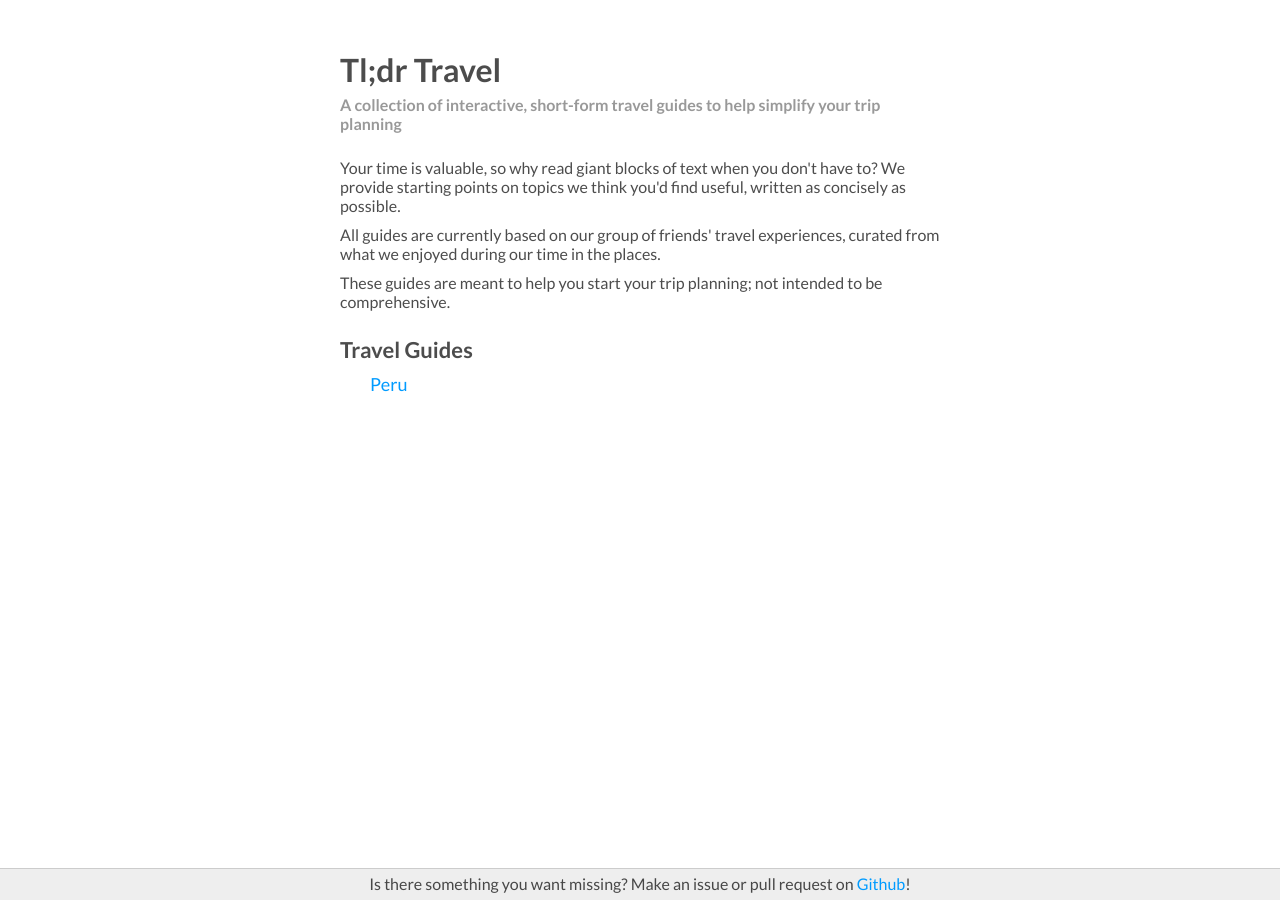
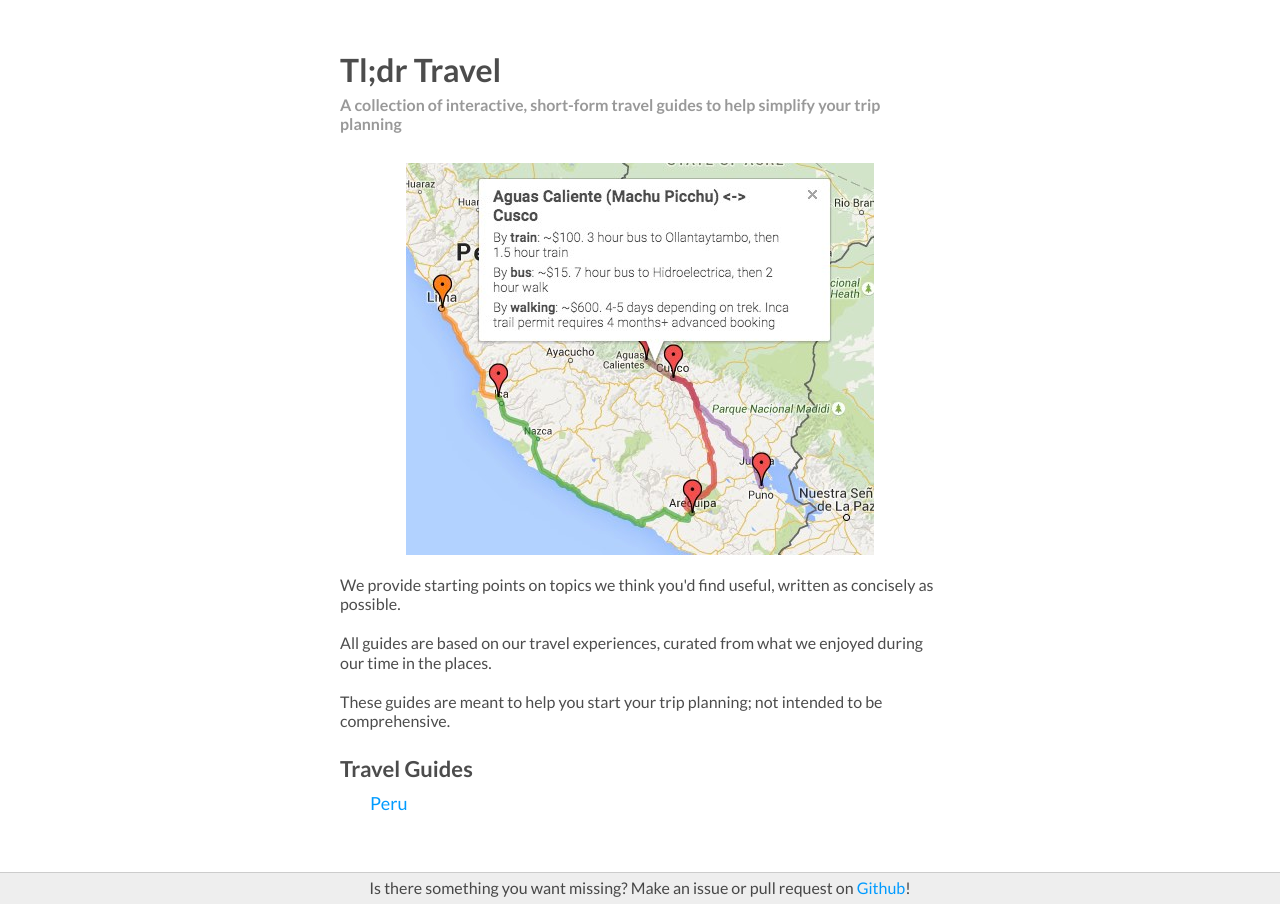
Before and after one commit to amytang0/tldr-travel, a Jekyll site: the page built from index.html, in a window 1280 px wide. Built offline with Jekyll 4.4.1, drawn with Linux system fonts in a browser that asks for light colours.

Commit message:
front page less gross

```diff
--- a/css/main.css
+++ b/css/main.css
@@ -109,11 +109,20 @@ ul li {
 }
 
 .main-description {
-  margin-top: 25px;
+  margin-top: 30px;
 }
 
 .main-description p {
-  margin-bottom: 10px;
+  margin-bottom: 20px;
+  line-height: 1.2;
+}
+
+.main-description img {
+  margin: 20px auto;
+  text-align: center;
+  display: block;
+  max-width: 100%;
+  height: auto;
 }
 
 .subheader {
@@ -141,7 +150,7 @@ ul li {
 
 .guides-list {
   font-size: 18px;
-  padding-bottom: 70px;
+  padding-bottom: 90px;
 }
 
 .loading {
--- a/index.html
+++ b/index.html
@@ -11,11 +11,12 @@ title: Tl;dr Travel
 
   <div class="main-description">
 
-  <p>Your time is valuable, so why read giant blocks of text when you don't have
-  to? We provide starting points on topics we think you'd find useful, written
+    <img src="/main.jpg" />
+
+    <p>We provide starting points on topics we think you'd find useful, written
   as concisely as possible.</p>
 
-    <p>All guides are currently based on our group of friends' travel experiences,
+    <p>All guides are based on our travel experiences,
   curated from what we enjoyed during our time in the places.</p>
 
     <p>These guides are meant to help you start your trip planning; not intended
--- a/js/city.js
+++ b/js/city.js
@@ -178,8 +178,13 @@
     $listItem.setAttribute("id", placeId(placeObj));
 
     if (placeObj.img !== null) {
+      /*
       var $img = createEl('img', "list-img", $listItem);
       $img.setAttribute("src", placeObj.img);
+      */
+      $listItem.style["background-image"] = "url(" + placeObj.img + ")";
+    } else {
+      $listItem.style["background"] = "linear-gradient(#44728C, #082E43)";
     }
 
     var $info = createEl('div', "info", $listItem);
```
Also changed, not shown: css/city.css (+12 -2 lines), main.jpg (added), 5 other files.
